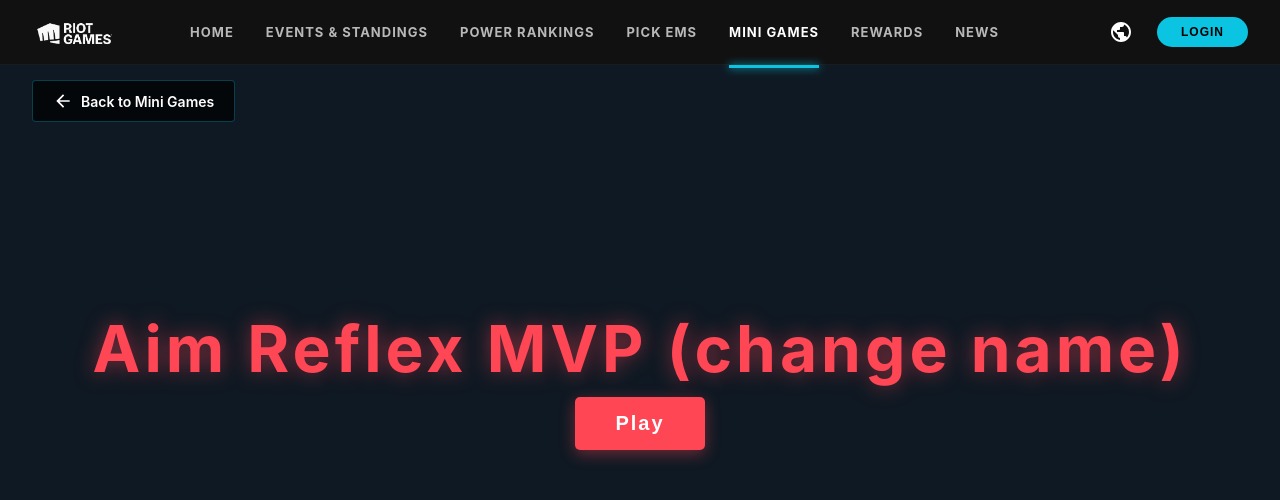
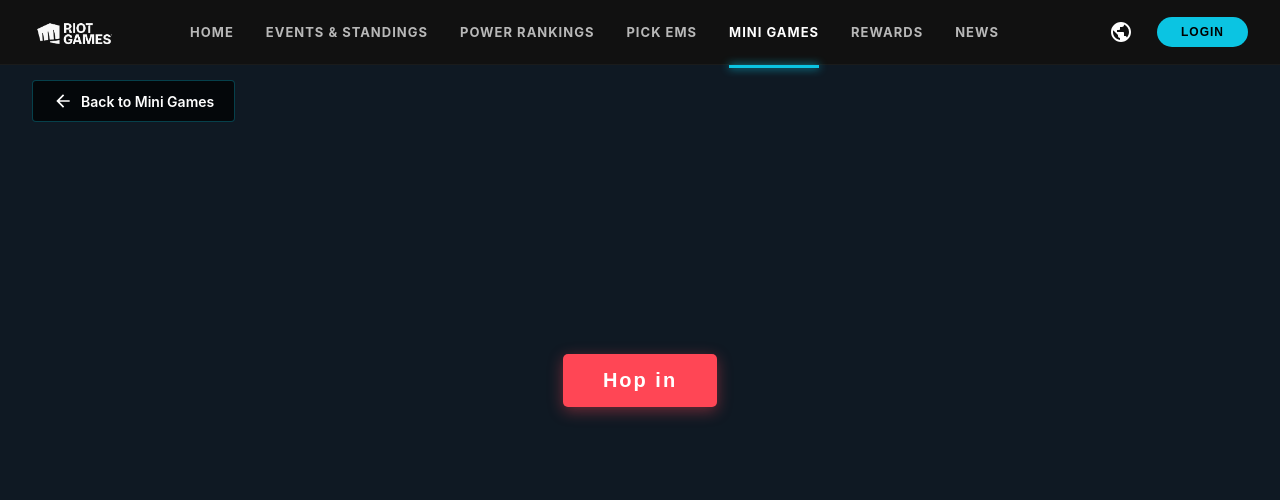
Before and after one commit to kakolla/product-dorito, a React (Vite) app: page /game in a window 1280 px wide. Shown: the top 500 px of the page. Built offline with nearby package versions, Linux system fonts and the light colour scheme.

Commit message:
edit title

```diff
--- a/src/components/UI.jsx
+++ b/src/components/UI.jsx
@@ -28,9 +28,9 @@
       {/* Start Screen */}
       {!gameStarted && !gameOver && (
         <div className="menu-screen">
-          <h1 className="title">Aim Reflex MVP (change name)</h1>
+          {/* <h1 className="title"></h1> */}
           <button className="start-button" onClick={onStart}>
-            Play
+            Hop in
           </button>
           <div className="instructions">
           </div>
```
